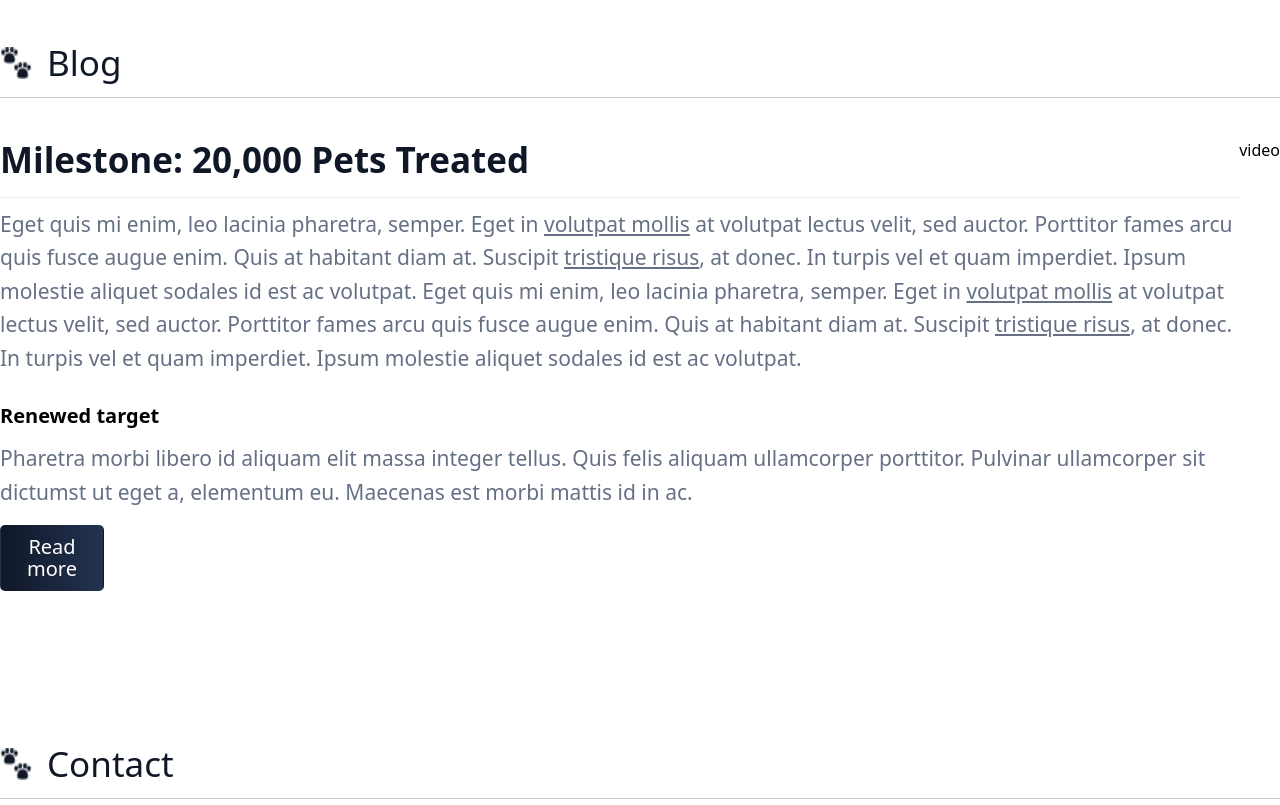
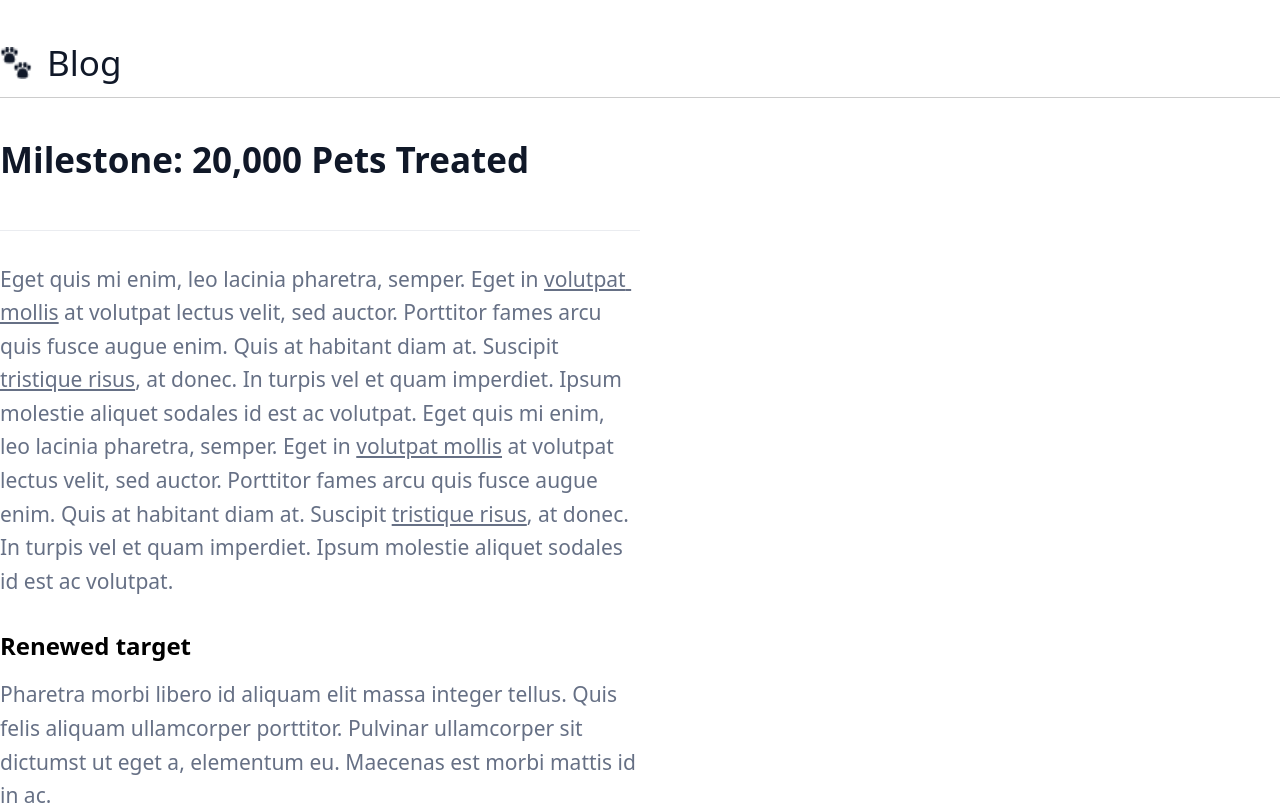
Before and after one commit to nevenmitrovic/paws-landing, a React (Vite) app: page / in a window 1280 px wide. Shown: the part 4160-4965 px from the top of the page. Built offline with nearby package versions, Linux system fonts and the light colour scheme; a web font is replaced by a local one.

Commit message:
add blog for desktop devices

```diff
--- a/package.json
+++ b/package.json
@@ -12,7 +12,8 @@
 	"dependencies": {
 		"react": "^18.3.1",
 		"react-dom": "^18.3.1",
-		"react-icons": "^5.5.0"
+		"react-icons": "^5.5.0",
+		"react-youtube": "^10.1.0"
 	},
 	"devDependencies": {
 		"@eslint/js": "^9.33.0",
--- a/src/components/Blog/Blog.tsx
+++ b/src/components/Blog/Blog.tsx
@@ -1,6 +1,7 @@
 import { useIsMobile } from '@/hooks/useIsMobile'
 import styles from './blog.module.css'
 import Section from '@/components/common/Section/Section'
+import YouTubePlayer from '@/components/Blog/YouTubePlayer/YouTubePlayer'
 
 export default function Blog() {
 	const isMobile = useIsMobile()
@@ -32,7 +33,7 @@ export default function Blog() {
 					</section>
 					<button>Read more</button>
 				</div>
-				{!isMobile && <div>video</div>}
+				{!isMobile && <YouTubePlayer />}
 			</div>
 		</Section>
 	)
--- /dev/null
+++ b/src/components/Blog/YouTubePlayer/YouTubePlayer.tsx
@@ -0,0 +1,17 @@
+import YouTube, { type YouTubeEvent } from 'react-youtube'
+
+export default function YouTubePlayer() {
+	const opts = {
+		height: '649',
+		width: '608',
+		playerVars: {
+			autoplay: 0,
+		},
+	}
+
+	const onReady = (event: YouTubeEvent) => {
+		event.target.pauseVideo()
+	}
+
+	return <YouTube videoId='WFcQJAIFyXk' opts={opts} onReady={onReady} />
+}
--- a/src/components/Blog/blog.module.css
+++ b/src/components/Blog/blog.module.css
@@ -45,3 +45,30 @@
 	color: var(--clr-primary-text);
 	max-width: 104px;
 }
+
+@media (width > 768px) {
+	.blogSection {
+		gap: 64px;
+	}
+	.blogContent {
+		width: 50%;
+		gap: 48px;
+	}
+	.blogSection section:first-of-type {
+		padding-top: 32px;
+	}
+	.blogSection section:last-of-type {
+		padding-top: 0;
+	}
+	.blogContent h3 {
+		font-size: 24px;
+		padding-bottom: 16px;
+		margin-top: -16px;
+	}
+	.blogContent button {
+		padding: 20px 25px;
+		border-radius: 8px;
+		max-width: 149px;
+		cursor: pointer;
+	}
+}
```
Also changed, not shown: 1 other file (tests, documents, lock files or other folders).
